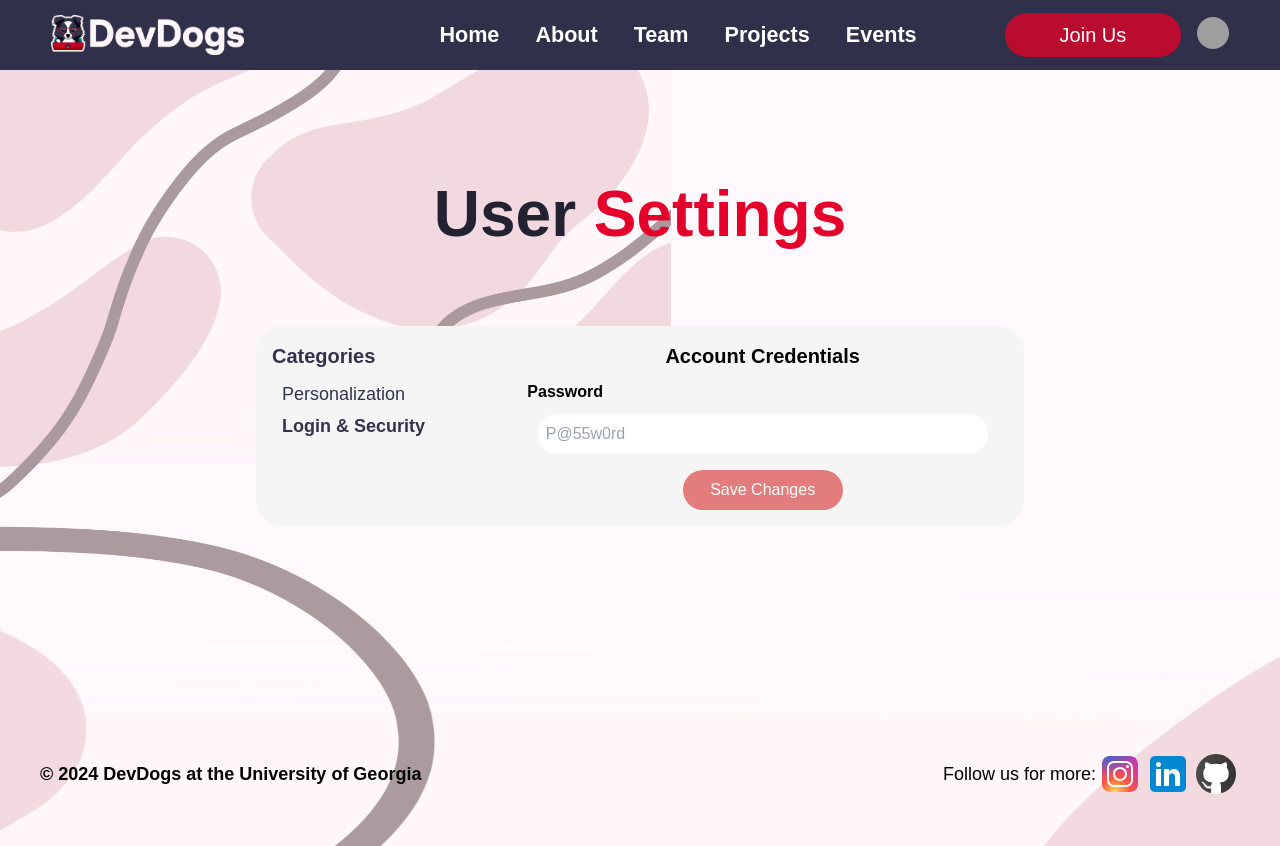
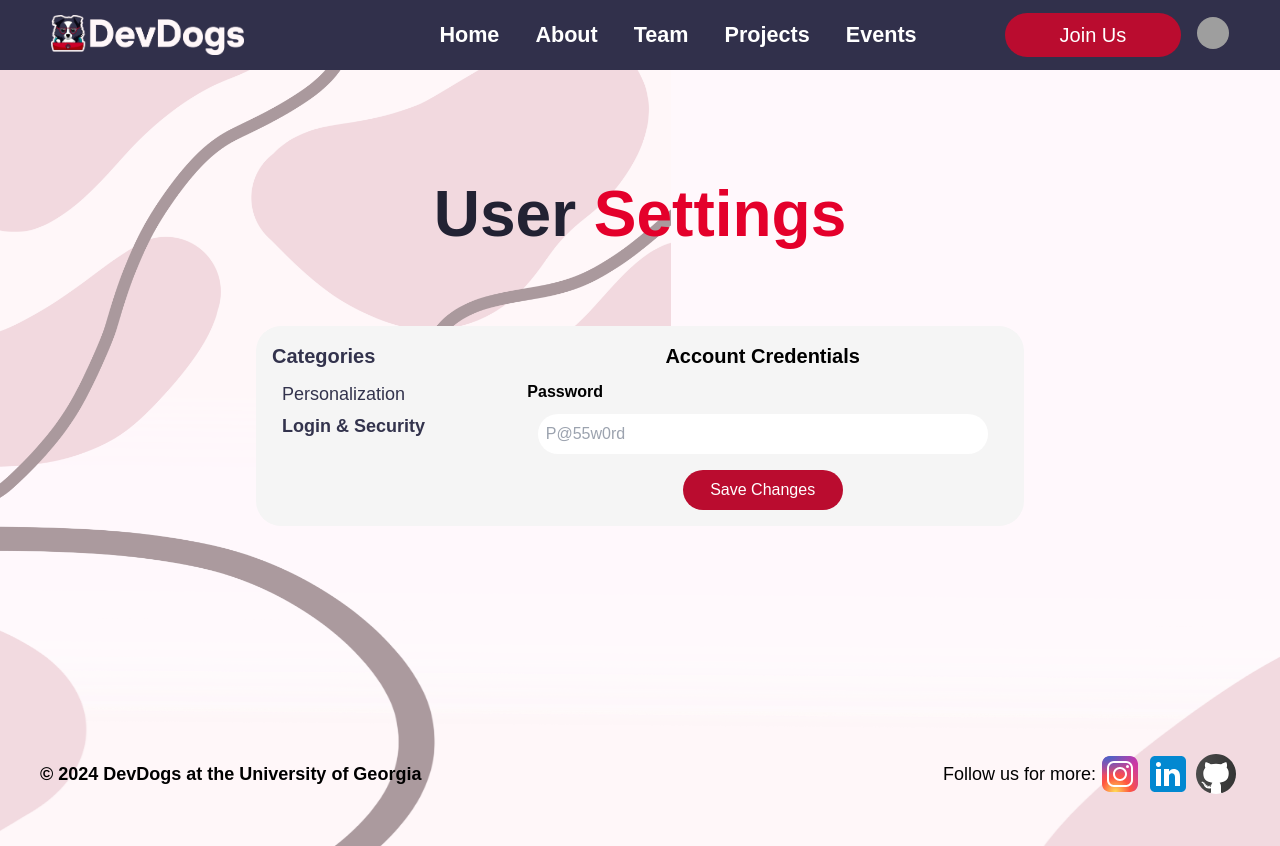
Before and after one commit to DevDogs-UGA/DevDogs-Website, a Next.js app: page /dashboard/security in a window 1280 px wide. Built offline with nearby package versions, Linux system fonts and the light colour scheme; grey boxes are pictures that could not be loaded.

Commit message:
final touches 1.0

```diff
--- a/src/app/components/NavbarAvatar.js
+++ b/src/app/components/NavbarAvatar.js
@@ -94,7 +94,7 @@ export default function NavBarAvatar() {
               <AvatarImage
                 src={imageUrl || "https://github.com/null.png"}
                 alt="@username"
-                className="h-10 w-10"
+                className="h-10 w-10 object-cover"
               />
             </Avatar>
           </Button>
--- a/src/app/dashboard/page.js
+++ b/src/app/dashboard/page.js
@@ -312,7 +312,7 @@ export const Box = () => {
                 </div> */}
                 <div>
                   <button
-                    className="rounded-full bg-[#E37C7C] p-2 px-2 text-white"
+                    className="rounded-full bg-[#BA0C2F] p-2 px-2 text-white"
                     onClick={updateUserInfo}
                   >
                     Save Changes
--- a/src/app/dashboard/security/page.js
+++ b/src/app/dashboard/security/page.js
@@ -64,7 +64,7 @@ const Settings = () => {
           <div className="mt-4 flex flex-col justify-center gap-4 lg:flex-row">
             <div>
               <button
-                className="rounded-full bg-[#E37C7C] p-2 px-2 text-white"
+                className="rounded-full bg-[#BA0C2F] p-2 px-2 text-white"
                 onClick={changePassword}
               >
                 Save Changes
```
